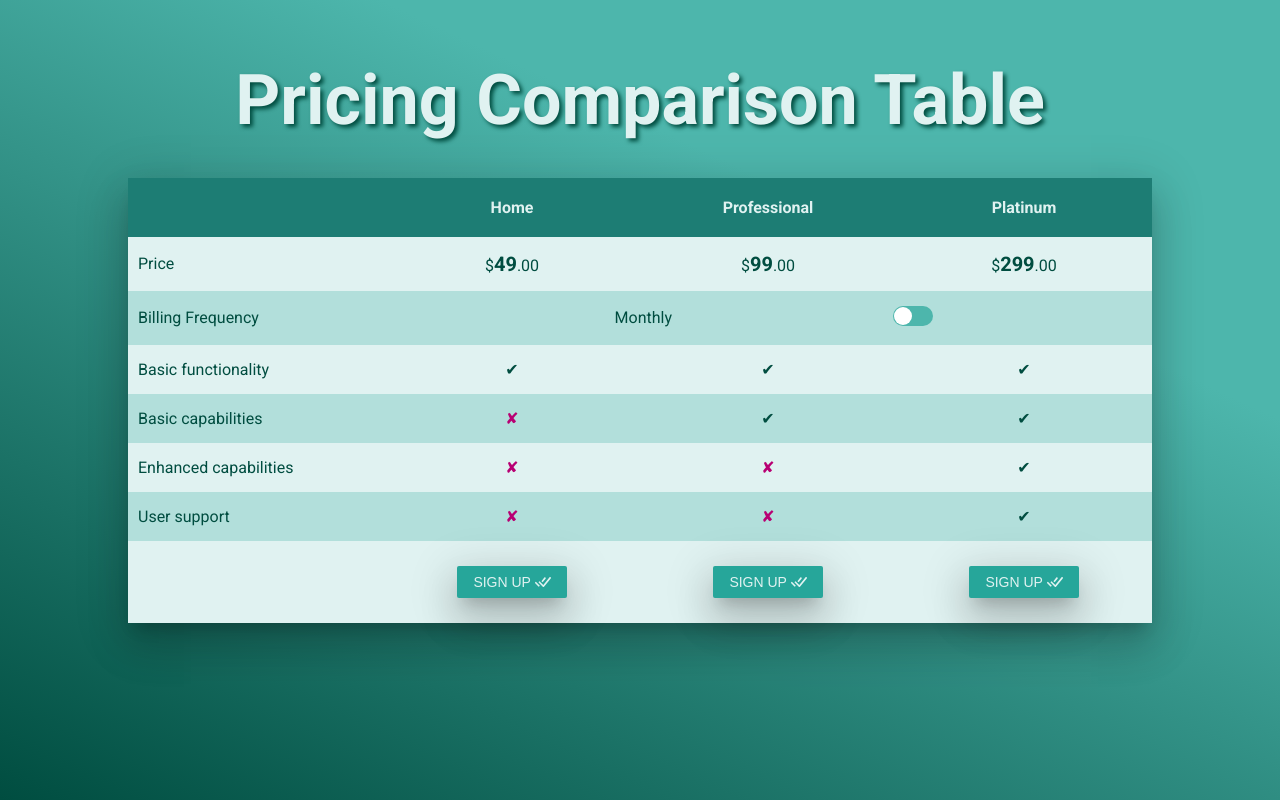
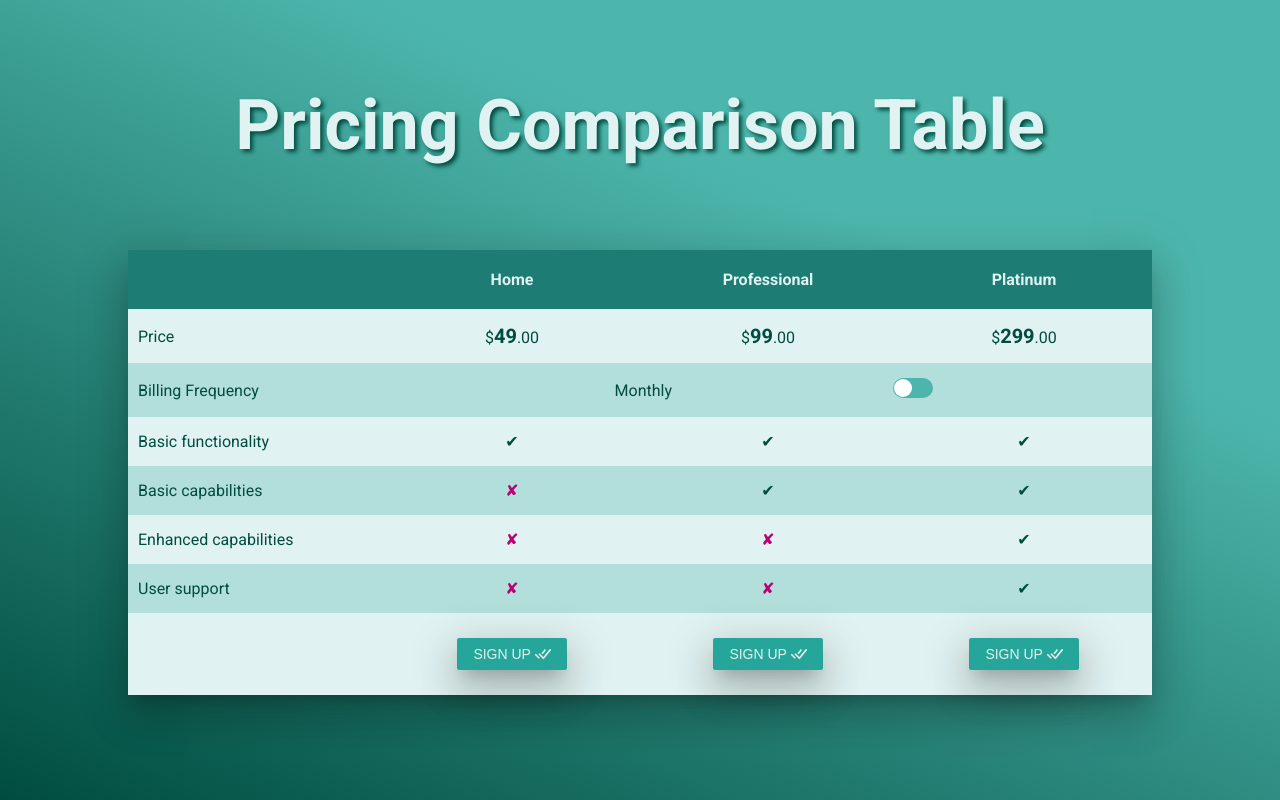
Before and after one commit to imhul/demo-table, a website built with Parcel: page src/index.html in a window 1280 px wide. Built offline with nearby package versions, Linux system fonts and the light colour scheme.

Commit message:
add mobile-landscape version

```diff
--- a/src/scss/common.scss
+++ b/src/scss/common.scss
@@ -1,7 +1,16 @@
 // common styles
 
 html {
+  height: auto;
   -webkit-text-size-adjust: 100%;
+
+  @media screen and (min-width: rem(430)) {
+    height: 100%;
+  }
+
+  @media screen and (orientation: landscape) and (max-width: rem(940)) {
+    height: auto;
+  }
 }
 
 body {
@@ -9,7 +18,6 @@ body {
   margin: 0;
   padding: 0;
   -webkit-font-smoothing: antialiased;
-  background: var(--color-bg);
   background: var(--bg-gradient);
   overflow: hidden auto;
 
@@ -17,7 +25,7 @@ body {
     overflow: hidden;
   }
 
-  @media screen and (orientation: landscape) {
+  @media screen and (orientation: landscape) and (max-width: rem(940)) {
     overflow: hidden auto;
   }
 }
@@ -52,6 +60,11 @@ main {
   @media screen and (min-width: rem(768)) {
     width: 80%;
   }
+
+  @media screen and (orientation: landscape) {
+    margin: 0 auto rem(60);
+    height: calc(100vh + 100%);
+  }
 }
 
 .capitalize {
--- a/src/scss/components/header.scss
+++ b/src/scss/components/header.scss
@@ -10,6 +10,16 @@ header {
 
   @media screen and (min-width: rem(768)) {
     height: 25%;
+  }
+
+  @media screen and (orientation: landscape) and (max-width: rem(940)) {
+    position: relative;
+    height: rem(100);
+  }
+
+  @media screen and (orientation: landscape) and (min-width: rem(940)) {
+    position: relative;
+    height: rem(250);
   }
 
   h1 {
--- a/src/scss/components/table.scss
+++ b/src/scss/components/table.scss
@@ -1,10 +1,13 @@
 // table styles
 
 #table-wrapper {
-  margin-top: rem(40);
   box-shadow: var(--box-shadow);
 
-  @media screen and (min-width: rem(768)) {
+  @media screen and (orientation: portrait) and (max-width: rem(768)) {
+    margin-top: rem(40);
+  }
+
+  @media screen and (orientation: portrait) and (min-width: rem(768)) {
     margin-top: 0;
   }
 
```
